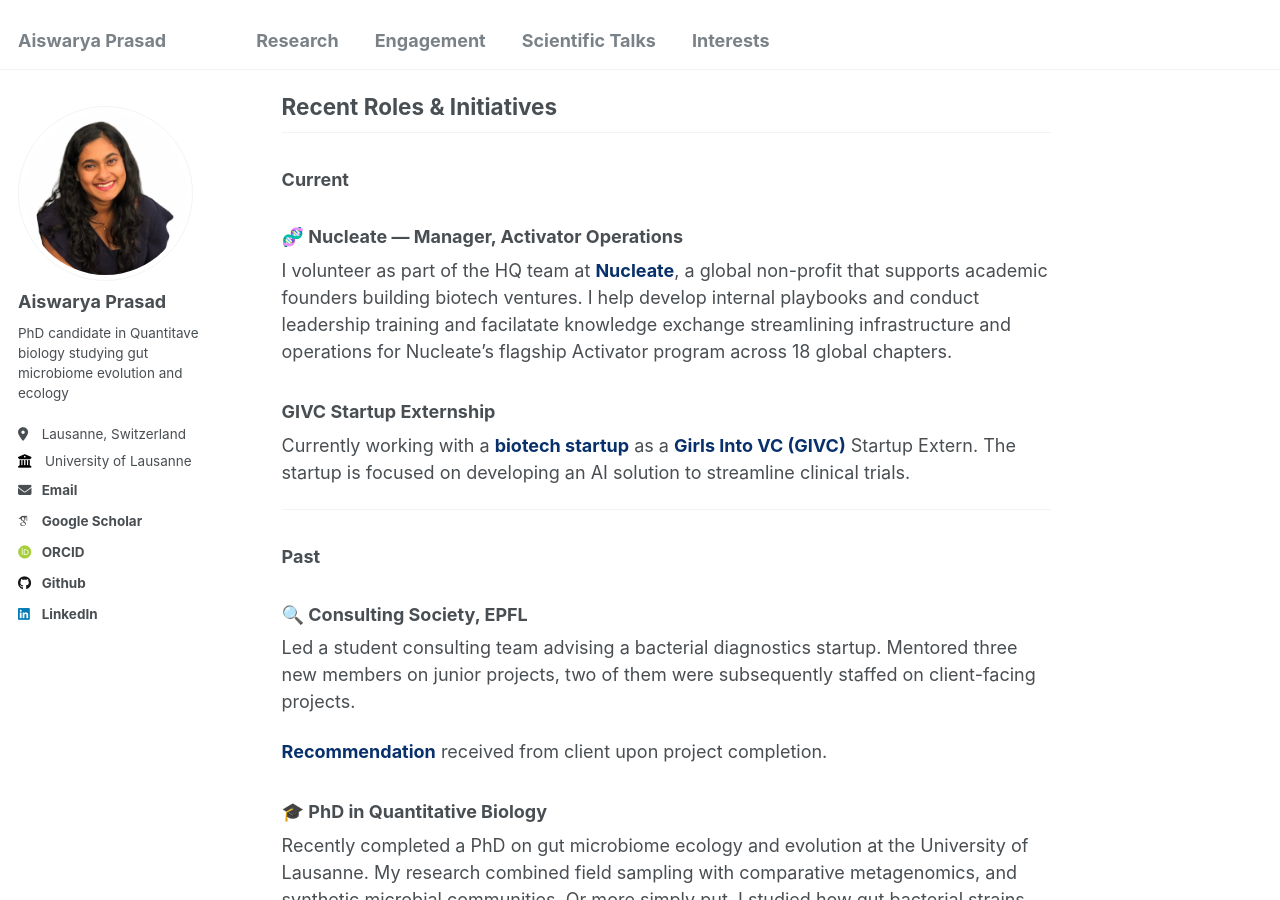
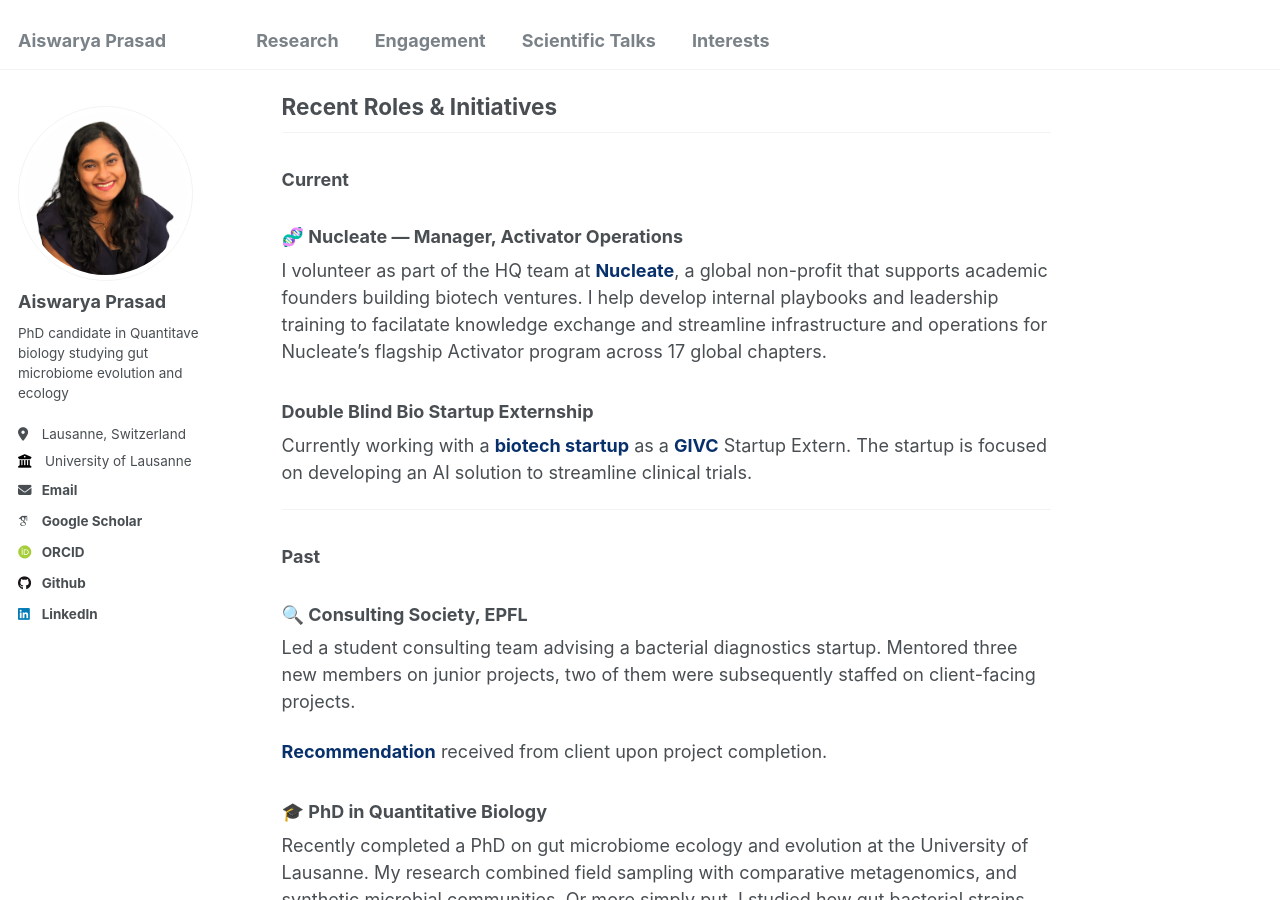
Before and after one commit to Aiswarya-prasad/aiswarya-prasad.github.io, a Jekyll site: the page built from _pages/about.md, in a window 1280 px wide and 900 px high, scrolled down 636 px. Built offline with Jekyll 4.4.1, drawn with Linux system fonts in a browser that asks for light colours; some web fonts are replaced.

Commit message:
Syntax change, squash commit later or just ignore.

```diff
--- a/_pages/about.md
+++ b/_pages/about.md
@@ -31,10 +31,10 @@
 ### Current
 
 ### 🧬 Nucleate — Manager, Activator Operations
-I volunteer as part of the HQ team at [Nucleate](https://nucleate.org/), a global non-profit that supports academic founders building biotech ventures. I help develop internal playbooks and conduct leadership training and facilatate knowledge exchange streamlining infrastructure and operations for Nucleate's flagship Activator program across 18 global chapters.
+I volunteer as part of the HQ team at [Nucleate](https://nucleate.org/), a global non-profit that supports academic founders building biotech ventures. I help develop internal playbooks and leadership training to facilatate knowledge exchange and streamline infrastructure and operations for Nucleate's flagship Activator program across 17 global chapters.
 
-### GIVC Startup Externship
-Currently working with a [biotech startup](https://www.doubleblindbio.co) as a [Girls Into VC (GIVC)](https://www.girlsintovc.com/) Startup Extern. The startup is focused on developing an AI solution to streamline clinical trials.
+### Double Blind Bio Startup Externship
+Currently working with a [biotech startup](https://www.doubleblindbio.co) as a [GIVC](https://www.girlsintovc.com/) Startup Extern. The startup is focused on developing an AI solution to streamline clinical trials.
 
 ---
 
```
